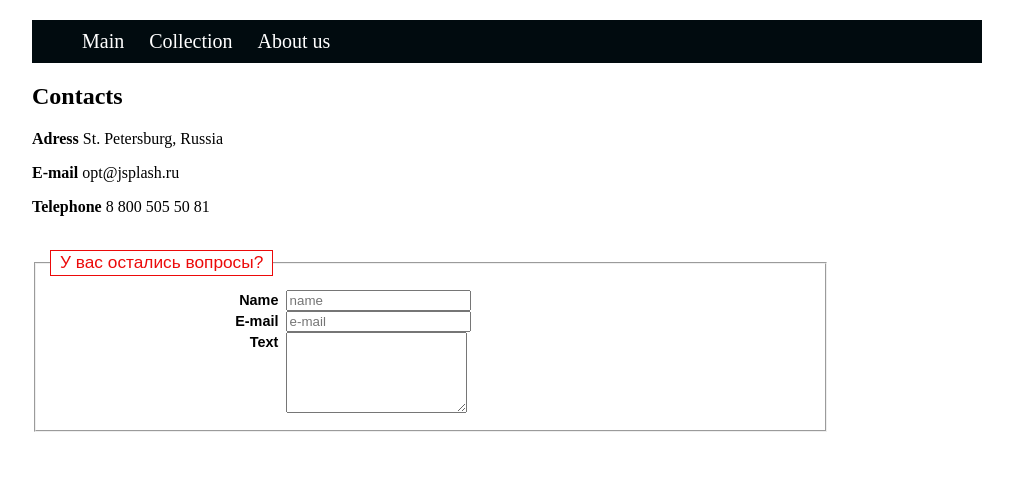
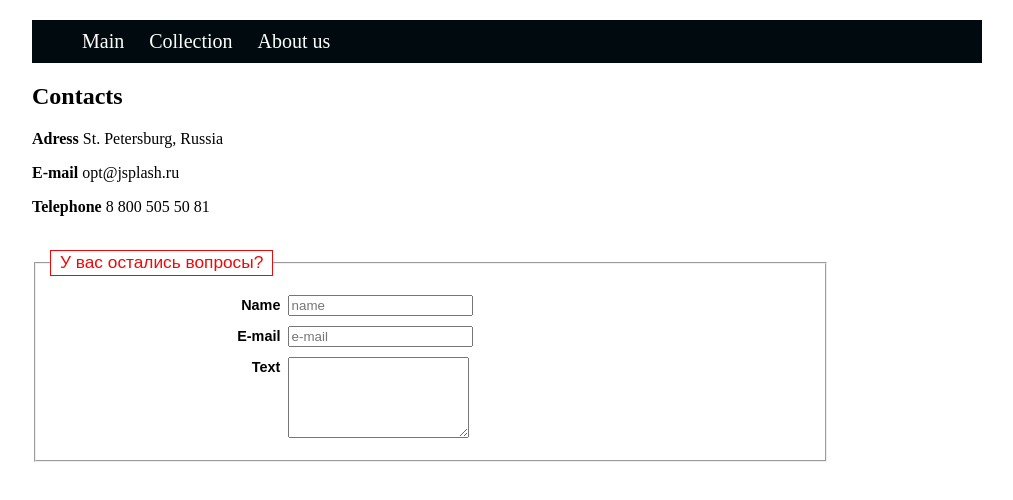
Before and after one commit to OlgaRomel/My_project, a plain HTML site: page about_us.html in a window 1280 px wide. Shown: the whole page, without its empty margins (133-1146 px from the left). Drawn offline with Linux system fonts and the light colour scheme.

Commit message:
new image

```diff
--- a/about_us.html
+++ b/about_us.html
@@ -28,15 +28,15 @@
             <form action="#" method="post">
                 <fieldset>
                     <legend>У вас остались вопросы?</legend>
-                    <div>
+                    <div class="form">
                     <label for="textField">Name</label>
                     <input id="textField" type="text" placeholder="name" required>
                     </div>
-                    <div>
+                    <div class="form">
                     <label for="pwd">E-mail</label>
                     <input id="pwd" type="text" placeholder="e-mail" required>
                     </div>
-                    <div>
+                    <div class="form">
                         <label for="text_area">Text</label>
                         <textarea rows="5" id="text_area"></textarea>
                     </div>
```
Also changed, not shown: images/2.jpg, images/3.jpg, images/5.jpg.
